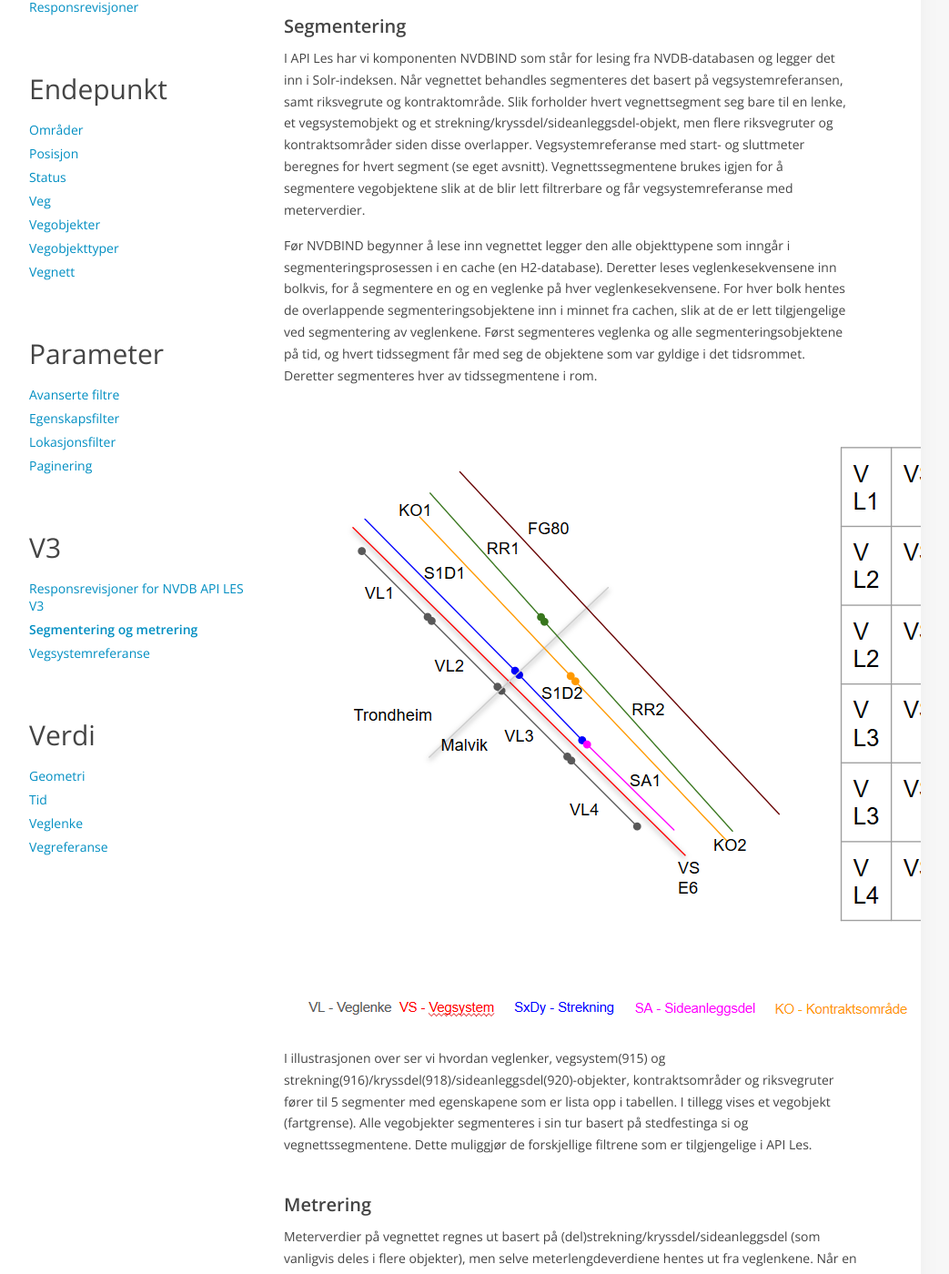
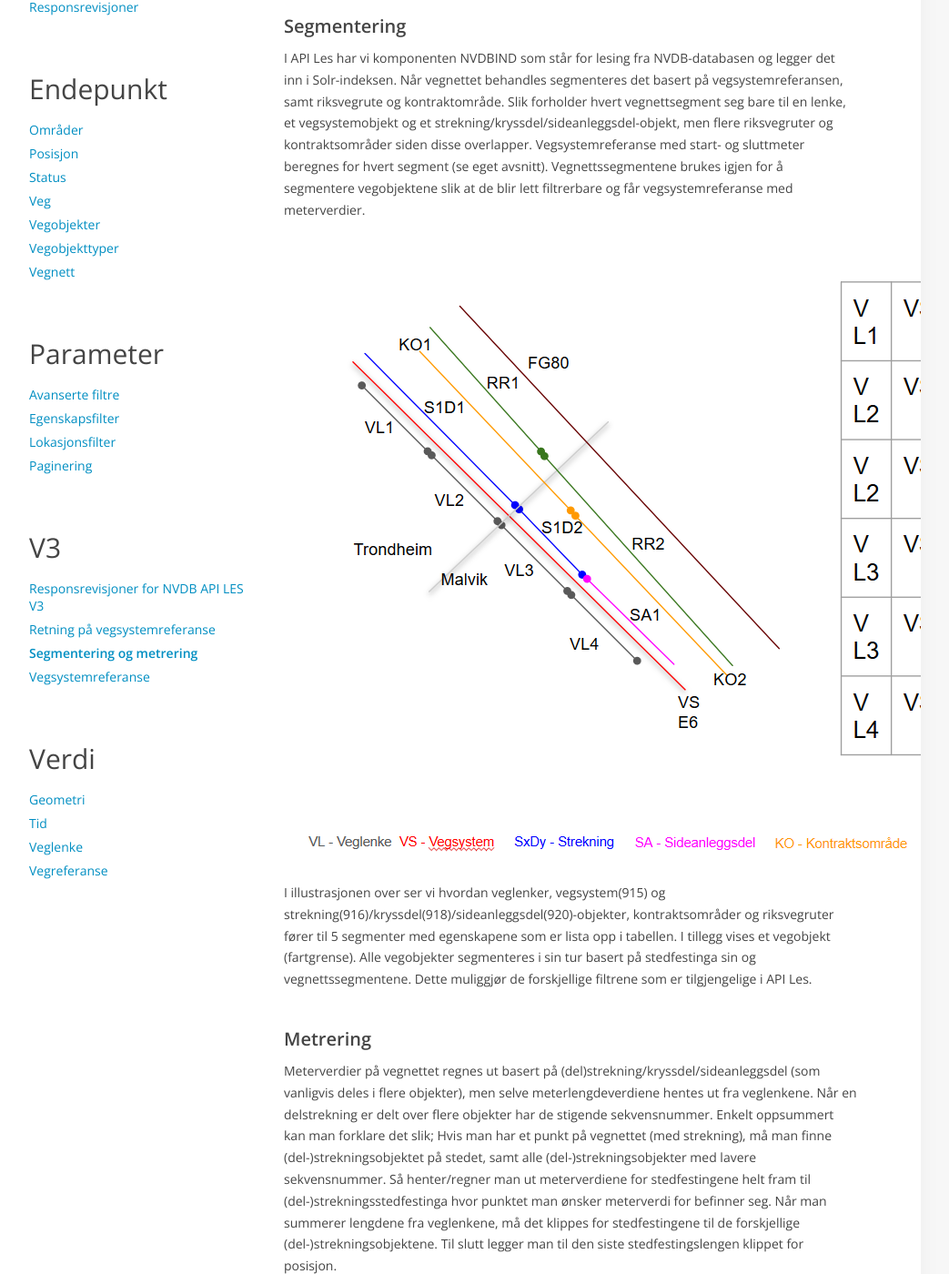
Before and after one commit to nvdb-vegdata/apidokumentasjon, a Jekyll site: the page built from v3/segmentering.md, in a window 1280 px wide and 1400 px high, scrolled down 300 px. Shown: the whole window at 91% size, without its empty margins (153-1196 px from the left). Built offline with Jekyll 4.4.1, drawn with Linux system fonts in a browser that asks for light colours; our own code applies the rules of GitHub Pages for plain Markdown files.

Commit message:
Dokumentasjon for retning

```diff
--- a/v3/segmentering.md
+++ b/v3/segmentering.md
@@ -1,13 +1,27 @@
 # Segmentering og metrering
 
 ### Segmentering
-I API Les har vi komponenten NVDBIND som står for lesing fra NVDB-databasen og legger det inn i Solr-indeksen. Når vegnettet behandles segmenteres det basert på vegsystemreferansen, samt riksvegrute og kontraktområde. Slik forholder hvert vegnettsegment seg bare til en lenke, et vegsystemobjekt og et strekning/kryssdel/sideanleggsdel-objekt, men flere riksvegruter og kontraktsområder siden disse overlapper. Vegsystemreferanse med start- og sluttmeter beregnes for hvert segment (se eget avsnitt). Vegnettssegmentene brukes igjen for å segmentere vegobjektene slik at de blir lett filtrerbare og får vegsystemreferanse med meterverdier.
+I API Les har vi komponenten NVDBIND som står for lesing fra NVDB-databasen og legger det inn i Solr-indeksen.
+Når vegnettet behandles segmenteres det basert på vegsystemreferansen, samt riksvegrute og kontraktområde.
+Slik forholder hvert vegnettsegment seg bare til en lenke, et vegsystemobjekt og et strekning/kryssdel/sideanleggsdel-objekt,
+men flere riksvegruter og kontraktsområder siden disse overlapper.
+Vegsystemreferanse med start- og sluttmeter beregnes for hvert segment (se eget avsnitt).
+Vegnettssegmentene brukes igjen for å segmentere vegobjektene slik at de blir lett filtrerbare og får vegsystemreferanse med meterverdier.
 
-Før NVDBIND begynner å lese inn vegnettet legger den alle objekttypene som inngår i segmenteringsprosessen i en cache (en H2-database). Deretter leses veglenkesekvensene inn bolkvis, for å segmentere en og en veglenke på hver veglenkesekvensene. For hver bolk hentes de overlappende segmenteringsobjektene inn i minnet fra cachen, slik at de er lett tilgjengelige ved segmentering av veglenkene. Først segmenteres veglenka og alle segmenteringsobjektene på tid, og hvert tidssegment får med seg de objektene som var gyldige i det tidsrommet. Deretter segmenteres hver av tidssegmentene i rom.
+![Segmentering]({{site.baseurl}}/assets/segmentering.png)
 
-![alt text](https://github.com/nvdb-vegdata/apidokumentasjon/blob/master/assets/segmentering.png)
-
-I illustrasjonen over ser vi hvordan veglenker, vegsystem(915) og strekning(916)/kryssdel(918)/sideanleggsdel(920)-objekter, kontraktsområder og riksvegruter fører til 5 segmenter med egenskapene som er lista opp i tabellen. I tillegg vises et vegobjekt (fartgrense). Alle vegobjekter segmenteres i sin tur basert på stedfestinga si og vegnettssegmentene. Dette muliggjør de forskjellige filtrene som er tilgjengelige i API Les.
+I illustrasjonen over ser vi hvordan veglenker, vegsystem(915) og strekning(916)/kryssdel(918)/sideanleggsdel(920)-objekter,
+kontraktsområder og riksvegruter fører til 5 segmenter med egenskapene som er lista opp i tabellen.
+I tillegg vises et vegobjekt (fartgrense).
+Alle vegobjekter segmenteres i sin tur basert på stedfestinga sin og vegnettssegmentene.
+Dette muliggjør de forskjellige filtrene som er tilgjengelige i API Les.
 
 ### Metrering
-Meterverdier på vegnettet regnes ut basert på (del)strekning/kryssdel/sideanleggsdel (som vanligvis deles i flere objekter), men selve meterlengdeverdiene hentes ut fra veglenkene. Når en delstrekning er delt over flere objekter har de stigende sekvensnummer. Enkelt oppsummert kan man forklare det slik; Hvis man har et punkt på vegnettet (med strekning), må man finne (del-)strekningsobjektet på stedet, samt alle (del-)strekningsobjekter med lavere sekvensnummer. Så henter/regner man ut meterverdiene for stedfestingene helt fram til (del-)strekningsstedfestinga hvor punktet man ønsker meterverdi for befinner seg. Når man summerer lengdene fra veglenkene, må det klippes for stedfestingene til de forskjellige (del-)strekningsobjektene. Til slutt legger man til den siste stedfestingslengen klippet for posisjon.
+Meterverdier på vegnettet regnes ut basert på (del)strekning/kryssdel/sideanleggsdel (som vanligvis deles i flere objekter),
+men selve meterlengdeverdiene hentes ut fra veglenkene.
+Når en delstrekning er delt over flere objekter har de stigende sekvensnummer.
+Enkelt oppsummert kan man forklare det slik; Hvis man har et punkt på vegnettet (med strekning),
+må man finne (del-)strekningsobjektet på stedet, samt alle (del-)strekningsobjekter med lavere sekvensnummer.
+Så henter/regner man ut meterverdiene for stedfestingene helt fram til (del-)strekningsstedfestinga hvor punktet man
+ønsker meterverdi for befinner seg. Når man summerer lengdene fra veglenkene, må det klippes for stedfestingene til de
+forskjellige (del-)strekningsobjektene. Til slutt legger man til den siste stedfestingslengen klippet for posisjon.
```
Also changed, not shown: v3/retning.md (added, +39 -0 lines), assets/metrering_klostergata.png (added), assets/retning_meter.png (added).
